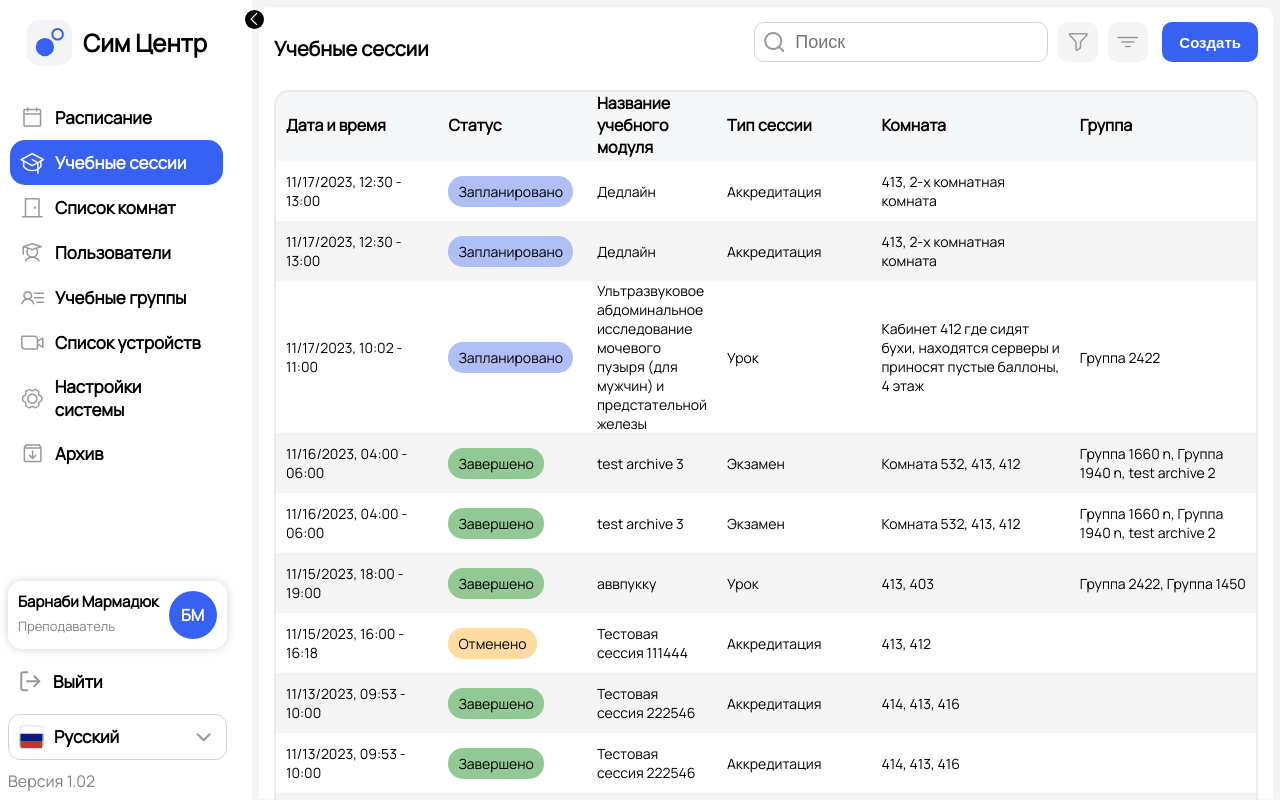
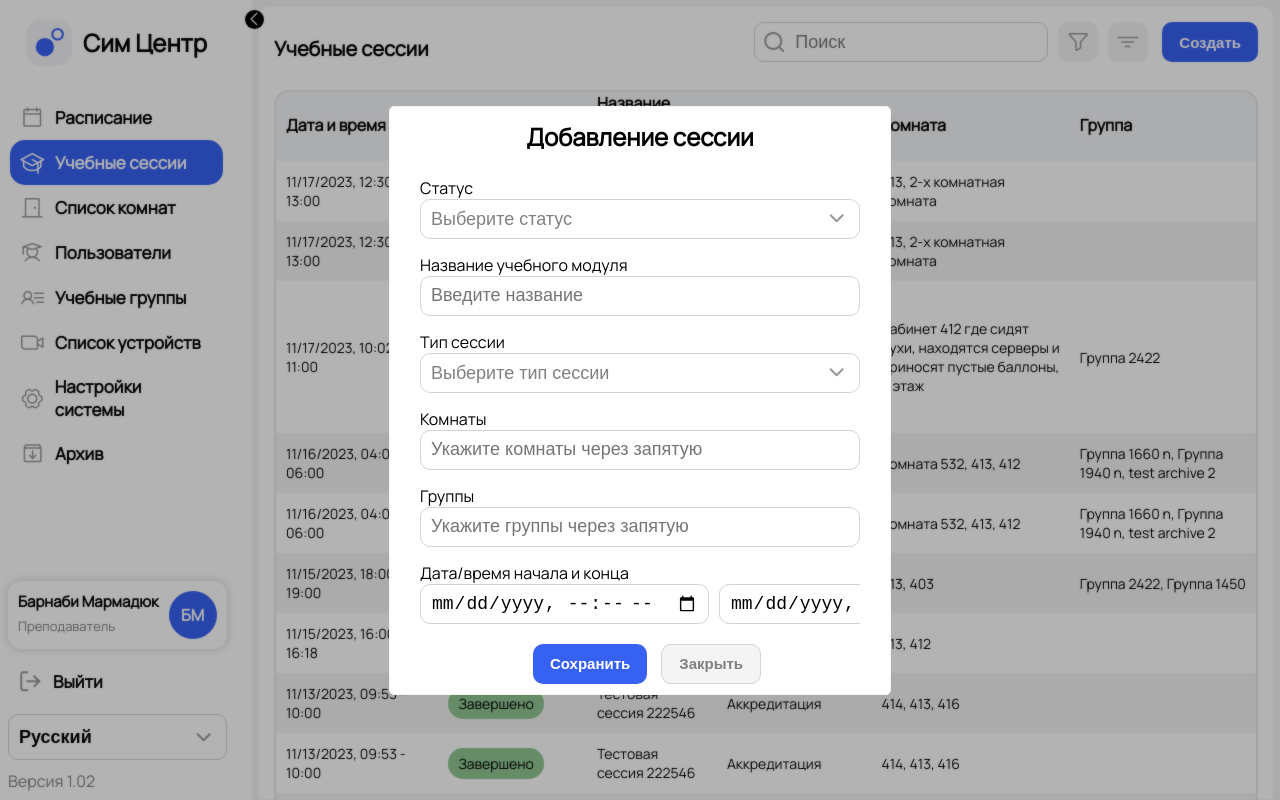
Before and after one commit to azatgt1996/VueApp, a Vue app: page /lesson-session in a window 1280 px wide. Both pictures are taken after a click on the button "Создать". Shown: the top 800 px of the page. Built offline with nearby package versions, Linux system fonts and the light colour scheme.

Commit message:
added Dialog.vue

```diff
--- a/src/components/AppNav.vue
+++ b/src/components/AppNav.vue
@@ -41,11 +41,10 @@
       <RouterLink to="/login" class="nav-item">
         <Icon name="logout" />Выйти
       </RouterLink>
-      <div class="lang-combobox">
-        <Icon name="flag-ru" />
-        <span class="lang-name">Русский</span>
-        <Icon name="arrow-down" style="float: right" />
-      </div>
+      <select class="select-lang">
+        <option value="ru">Русский</option>
+        <option value="en">English</option>
+      </select>
       <div class="version-info">Версия 1.02</div>
     </div>
   </aside>
@@ -174,21 +173,10 @@ const isCollapsed = ref(false)
   margin-left: 10px;
 }
 
-.lang-combobox {
-  display: block;
-  height: 24px;
-  border: 1px solid $border-color;
-  border-radius: 12px;
-  font-size: 17px;
+.select-lang {
   font-weight: 600;
-  padding: 10px;
-  cursor: pointer;
   margin: 10px 0;
-
-  .lang-name {
-    margin-left: 10px;
-    vertical-align: super;
-  }
+  height: 46px !important;
 }
 
 .version-info {
--- a/src/components/DataTable.vue
+++ b/src/components/DataTable.vue
@@ -9,7 +9,7 @@
       <button class="icon-btn">
         <Icon name="sort" />
       </button>
-      <button class="add-btn" @click="emit('add')">Создать</button>
+      <button class="primary-btn" @click="emit('add')">Создать</button>
     </div>
   </div>
   <table class="table-border">
@@ -93,18 +93,6 @@ const page = computed(() => filtered.value.slice(curPage.value * p.pageSize, (cu
     font-size: 20px;
   }
 
-  .search-input {
-    padding: 0 20px 0 40px;
-    border-radius: 10px;
-    border: 1px solid $border-color;
-    font-size: 18px;
-    background: url("@/assets/icons/search.svg") no-repeat 7px 7px;
-
-    &:focus {
-      outline: none;
-    }
-  }
-
   .icon-btn {
     @extend %center;
     width: 40px;
@@ -113,19 +101,6 @@ const page = computed(() => filtered.value.slice(curPage.value * p.pageSize, (cu
     border-radius: 10px;
     cursor: pointer;
     margin-left: 10px;
-  }
-
-  .add-btn {
-    height: 40px;
-    border-radius: 10px;
-    border: none;
-    background: $primary-color;
-    font-size: 15px;
-    font-weight: 600;
-    color: white;
-    cursor: pointer;
-    padding: 0 17px;
-    margin-left: 14px;
   }
 }
 
--- /dev/null
+++ b/src/components/Dialog.vue
@@ -0,0 +1,106 @@
+<template>
+  <dialog ref="modal" class="custom-dialog">
+    <header class="dialog-header">
+      <h2 class="dialog-title">{{ title }}</h2>
+      <button class="close-btn" @click="modal.close()">
+        <Icon name="x" />
+      </button>
+    </header>
+    <form>
+      <div class="form-content">
+        <slot></slot>
+      </div>
+      <div class="dialog-buttons">
+        <button class="primary-btn" type="submit">Сохранить</button>
+        <button class="secondary-btn" @click="modal.close()">Закрыть</button>
+      </div>
+    </form>
+  </dialog>
+</template>
+
+<script setup>
+import { ref } from 'vue';
+import Icon from '@/ui/Icon.vue';
+
+const modal = ref()
+
+defineProps({
+  title: String,
+})
+
+defineExpose({
+  showModal: () => modal.value.showModal()
+})
+
+</script>
+
+<style lang="scss">
+.custom-dialog {
+  width: 500px;
+  min-height: 500px;
+  padding: 0;
+  top: 0;
+  margin: auto;
+  border: 1px solid #F4F4F4;
+  border-radius: 5px;
+
+  &::backdrop {
+    backdrop-filter: blur(.8px);
+    background-color: black;
+    opacity: .3;
+  }
+
+  .dialog-header {
+    display: flex;
+    height: 60px;
+    align-items: center;
+
+    .dialog-title {
+      text-align: center;
+      margin: 0;
+      flex-grow: 1;
+    }
+
+    .close-btn {
+      display: none;
+      align-self: center;
+      background: none;
+      border: none;
+      cursor: pointer;
+      margin-right: 10px;
+
+      svg {
+        width: 13px;
+      }
+    }
+  }
+
+  form {
+    display: flex;
+    flex-direction: column;
+    justify-content: space-between;
+    height: calc(100% - 60px);
+  }
+
+  .form-content {
+    display: flex;
+    flex-direction: column;
+    gap: 15px;
+    margin: 10px 30px;
+    overflow-y: auto;
+
+    input, select {
+      display: block;
+      width: 100%;
+    }
+  }
+
+  .dialog-buttons {
+      display: flex;
+      justify-content: center;
+      align-items: center;
+      height: 60px;
+      margin: 0 10px;
+    }
+}
+</style>
--- a/src/css/style.scss
+++ b/src/css/style.scss
@@ -19,3 +19,77 @@ body {
   align-items: center;
   justify-content: center;
 }
+
+.btn {
+  height: 40px;
+  border-radius: 10px;
+  border: none;
+  font-size: 15px;
+  font-weight: 600;
+  cursor: pointer;
+  padding: 0 17px;
+  margin-left: 14px;
+
+  &:hover {
+    opacity: .8;
+  }
+}
+
+.primary-btn {
+  @extend .btn;
+  background: $primary-color;
+  color: white;
+}
+
+.secondary-btn {
+  @extend .btn;
+  background: $bg-color;
+  border: 1px solid lightgray;
+  color: gray;
+}
+
+
+input {
+  padding: 0 10px;
+  border-radius: 10px;
+  border: 1px solid $border-color;
+  font-size: 18px;
+  min-height: 40px;
+  box-sizing: border-box;
+
+  &:focus {
+    outline: none;
+  }
+}
+
+.search-input {
+  @extend input;
+  padding: 0 20px 0 40px;
+  background: url("@/assets/icons/search.svg") no-repeat 7px 7px;
+}
+
+
+select {
+  display: inline;
+  width: 100%;
+  min-height: 40px;
+  border: 1px solid $border-color;
+  border-radius: 10px;
+  font-size: 18px;
+  cursor: pointer;
+  padding: 0 10px;
+  background: url("@/assets/icons/arrow-down.svg") no-repeat calc(100% - 10px);
+  -webkit-appearance: none;
+
+  &:required:invalid {
+    color: gray;
+  }
+
+  option {
+    color: black;
+  }
+
+  &:focus {
+    outline: none;
+  }
+}
--- a/src/pages/LessonSessionPage.vue
+++ b/src/pages/LessonSessionPage.vue
@@ -1,12 +1,48 @@
 <template>
-  <DataTable :data="records" mainCol="module" title="Учебные сессии" @add="console.log('adding')" :cols="[
+  <DataTable :data="records" mainCol="module" title="Учебные сессии" @add="modal.showModal()" :cols="[
     { label: 'Дата и время', width: 170, value: rec => dateTimeFormat(rec) },
-    { label: 'Статус', width: 130, value: rec => statusText[rec.status.name], colors: statusColor },
+    { label: 'Статус', width: 130, value: rec => status[rec.status.name], colors: statusColor },
     { label: 'Название учебного модуля', value: rec => rec.module },
     { label: 'Тип сессии', width: 150, value: rec => session[rec.type.name] },
     { label: 'Комната', width: 220, value: rec => rec.rooms.map(r => r.name).join(', ') },
     { label: 'Группа', width: 200, value: rec => rec.groups.map(r => r.name).join(', ') },
   ]" />
+
+  <Dialog ref="modal" title="Добавление сессии">
+    <label>
+      Статус
+      <select required v-model="formData.status">
+        <option value="" disabled selected hidden>Выберите статус</option>
+        <option v-for="([key, val]) in Object.entries(status)" :value="key">{{ val }}</option>
+      </select>
+    </label>
+    <label>
+      Название учебного модуля
+      <input type="text" placeholder="Введите название" required v-model="formData.name"/>
+    </label>
+    <label>
+      Тип сессии
+      <select required v-model="formData.session">
+        <option value="" disabled selected hidden>Выберите тип сессии</option>
+        <option v-for="([key, val]) in Object.entries(session)" :value="key">{{ val }}</option>
+      </select>
+    </label>
+    <label>
+      Комнаты
+      <input type="text" placeholder="Укажите комнаты через запятую" required v-model="formData.rooms"/>
+    </label>
+    <label>
+      Группы
+      <input type="text" placeholder="Укажите группы через запятую" required v-model="formData.groups"/>
+    </label>
+    <label>
+      Дата/время начала и конца
+      <div class="flex" style="gap: 10px">
+        <input type="datetime-local" placeholder="Дата и время начала" required v-model="formData.startDate"/>
+        <input type="datetime-local" placeholder="Дата и время конца" required v-model="formData.endDate"/>
+      </div>
+    </label>
+  </Dialog>
 </template>
 
 <script setup>
@@ -14,8 +50,20 @@ import { ref } from 'vue';
 import { dateTimeFormat } from '@/utils/formatter.js'
 import data from '@/data.json'
 import DataTable from '@/components/DataTable.vue';
+import Dialog from '@/components/Dialog.vue';
 
 const records = ref(data.sessions ?? [])
+
+const modal = ref()
+
+const formData = ref({
+  status: '',
+  name: '',
+  session: '',
+  rooms: '',
+  groups: '',
+  startDate: '', endDate: '',
+})
 
 const session = {
   accreditation: 'Аккредитация',
@@ -23,7 +71,7 @@ const session = {
   examination: 'Экзамен',
 }
 
-const statusText = {
+const status = {
   planned: 'Запланировано',
   completed: 'Завершено',
   canceled: 'Отменено',
```
Also changed, not shown: src/assets/icons/x.svg (added).
